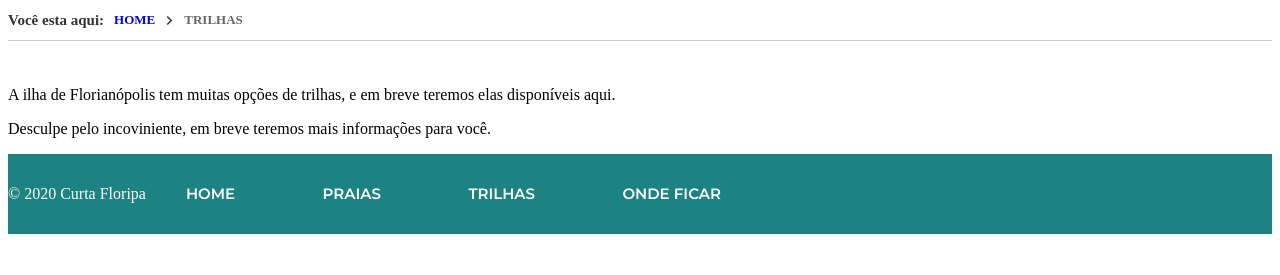
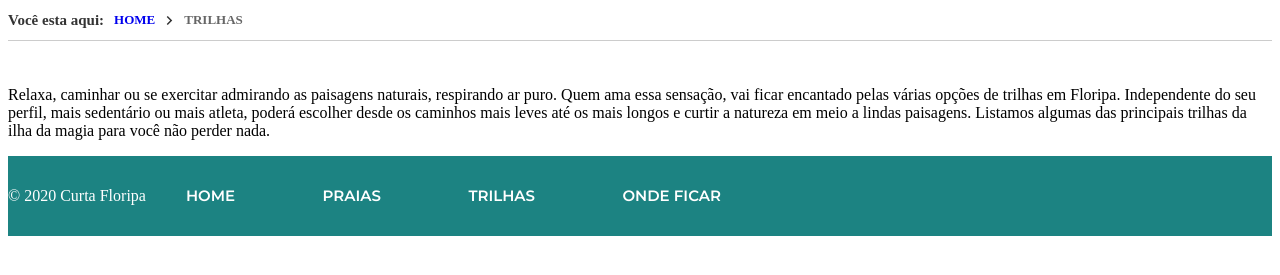
Before and after one commit to adrianopulz/curtafloripa-frontend, a Gatsby site: page /trilhas in a window 1280 px wide. Shown: the part 489-764 px from the top of the page. Built offline with nearby package versions, Linux system fonts and the light colour scheme; Gatsby itself is replaced by a stand-in of ours.

Commit message:
Trails text.

```diff
--- a/src/pages/trilhas.js
+++ b/src/pages/trilhas.js
@@ -36,8 +36,7 @@ const Trails = () => {
         <section className="main-content">
           <div className={"container"}>
             <Breadcrumb links={breadcrumbLinks} />
-            <p>A ilha de Florianópolis tem muitas opções de trilhas, e em breve teremos elas disponíveis aqui.</p>
-            <p>Desculpe pelo incoviniente, em breve teremos mais informações para você.</p>
+            <p>Relaxa, caminhar ou se exercitar admirando as paisagens naturais, respirando ar puro. Quem ama essa sensação, vai ficar encantado pelas várias opções de trilhas em Floripa. Independente do seu perfil, mais sedentário ou mais atleta, poderá escolher desde os caminhos mais leves até os mais longos e curtir a natureza em meio a lindas paisagens. Listamos algumas das principais trilhas da ilha da magia para você não perder nada.</p>
           </div>
         </section>
       </main>
```
